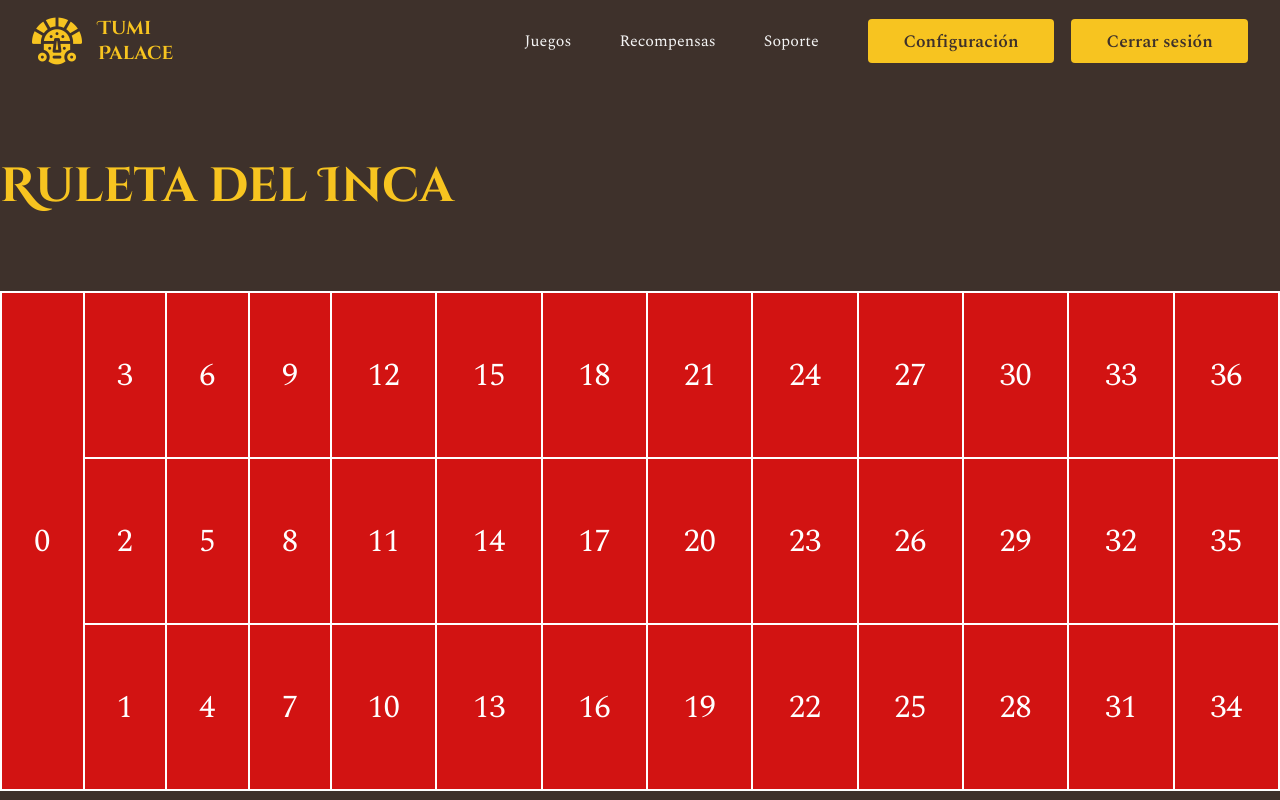
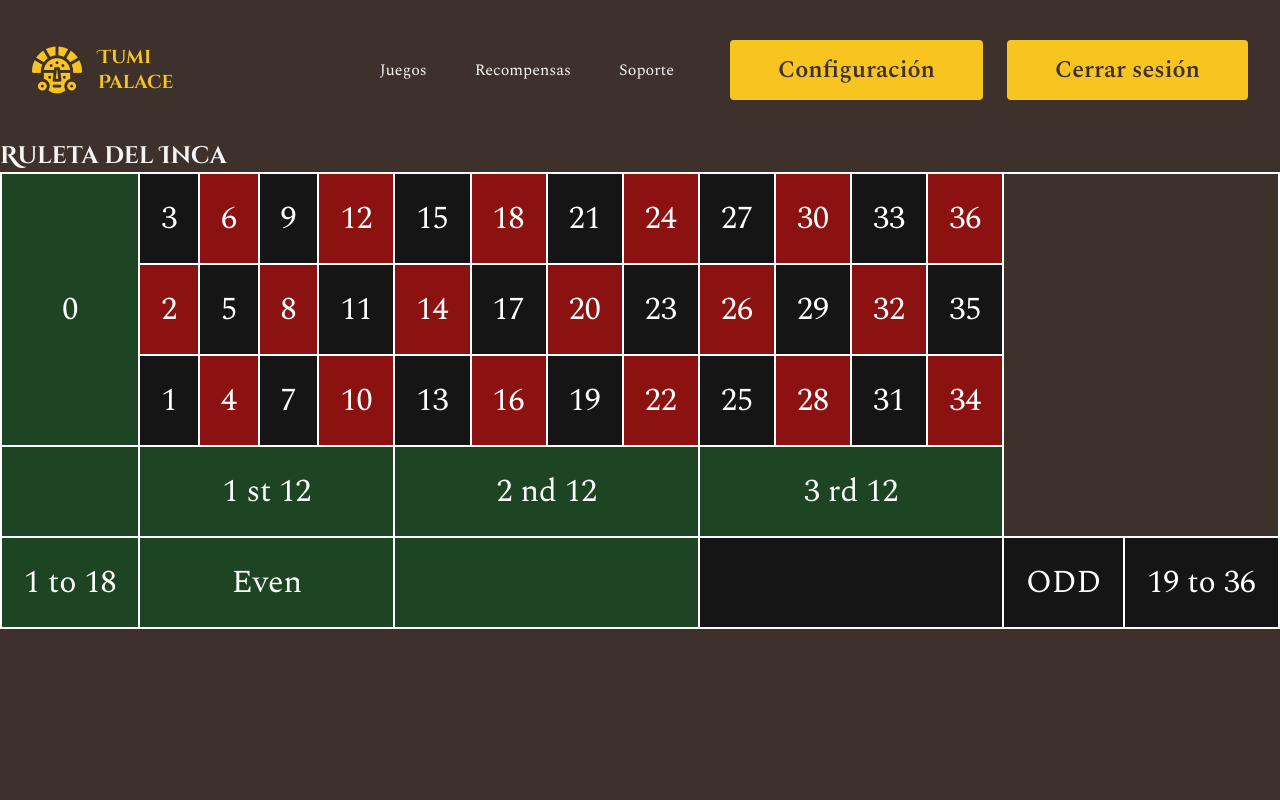
Before and after one commit to kaloslazo/TumiPalace, a Flask app: page /roulette in a window 1280 px wide. Run offline with Flask 3, Linux system fonts and the light colour scheme; the visitor is signed in with stand-in values (Sample User, id 1); parts of the project's set-up code (start-up, migrations or seed data) failed here and were passed over.

Commit message:
:zap: refactor rulette & basic javascript implementation

```diff
--- a/static/css/roulette.css
+++ b/static/css/roulette.css
@@ -1,11 +1,16 @@
-#roulette h1{
-    margin: 1.5em 0em;
+#rouletteHeader h1{
+    margin: 3em 0em;
     font-family: var(--fontPrimary);
     font-size: 3em;
     color: var(--yellowBrig);
 }
+#rouletteHeader img{
+    width: 150px;
+    margin-right: 3em;
+}
 #roulettePool {
-    background-color: #4E6A54;
+    margin-bottom: 2em;
+    background-color: var(--bgColor);
 }
 
 /*===: Table :===*/
@@ -13,22 +18,113 @@ table, th, td {
     border: 2px solid #FFF;
 }
 table {
+    border-radius: 8px;
     width: 100%;
-    height: 500px;
+    height: 300px;
     border-collapse: collapse;
-    background: #D21312;
-    position: relative;
 }
 td {
     text-align: center;
     font-size: 32px;
     padding: 20px;
-    background: #D21312;
+    background: #8C1212;
     color: #fff;
 }
 .zg{
-    background-color: #072f0c !important;
+    background-color: #1e4523 !important;
+}
+.tg{
+    border: 1px solid var(--bgColor);
+    border-top: 1px solid #FFF;
+    border-right: 1px solid #FFF;
+    background-color: transparent !important;
 }
 .b{
-    background-color: #111 !important;
+    background-color: #161515 !important;
 }
+.r{
+    background-color: #8C1212 !important;
+}
+#roulette img{
+    display: block;
+}
+
+
+/*===: Tokens :===*/
+#rouletteMenu, #rouletteMenu2{
+    margin: 3em 0em;
+    padding: 2em 0em;
+    border-radius: 8px;
+    background-color: var(--bgColorHoverBrig);
+}
+#rouletteMenu2{
+    margin-top: 5em;
+    font-size: .9em;
+}
+#rouletteMenu p, #rouletteMenu2 p{
+    font-family: var(--fontPrimary);
+    font-size: 2em;
+    color: var(--yellowBrig);
+    text-align: center;
+    margin: 0em 1em;
+}
+#rouletteMenu, #rouletteMenu2, #rouletteTokens, #roulleteBtn, #rouletteHeader{
+    display: flex;
+    align-items: center;
+    justify-content: center;
+    flex-direction: row;
+}
+#rouletteMenu{
+    justify-content: space-around;
+}
+#rouletteMenu2{
+    flex-direction: column;
+}
+#rouletteCounter{
+    color: var(--yellowBrig) !important;
+    margin-bottom: 1em !important;
+}
+#rouletteCounter > span{
+    color: #FFF !important;
+}
+#rouletteTokens a img{
+    width: 150px;
+}
+#rouletteTokens a{
+    margin: 0em .8em;
+}
+#rouletteTokens a:hover img{
+    -webkit-filter: drop-shadow(5px 5px 5px #222);
+    filter: drop-shadow(0px 0px 30px var(--bgColor));
+    border: solid 5px transparent;
+}
+
+.btn{
+    padding: .5em 2em;
+    margin: 1em 0em;
+    width: 100%;
+    font-size: 1.5em;
+    font-family: var(--fontSecondary);
+    color: var(--bgColor);
+    font-weight: bold;
+    border: none;
+    border-radius:4px;
+}
+.btn:hover{
+    transition: 300ms all ease;
+    opacity: 90%;
+}
+#roulleteBtn{
+    flex-direction: column;
+    justify-content: space-around;
+}
+.tokenCoin .selected {
+    transform: translateY(-20px) scale(1.2);
+}
+.btn2{
+    width: auto;
+    margin-left: 2em;
+}
+#actionSelected{
+    color: #FFF;
+}
--- a/templates/roulette.html
+++ b/templates/roulette.html
@@ -31,47 +31,61 @@
         <div id="roulettePool">
             <table>
                 <tr>
-                    <td rowspan="3" colspan="3">0</td>
-                    <td>3</td>
-                    <td>6</td>
-                    <td>9</td>
-                    <td>12</td>
-                    <td>15</td>
-                    <td>18</td>
-                    <td>21</td>
-                    <td>24</td>
-                    <td>27</td>
-                    <td>30</td>
-                    <td>33</td>
-                    <td>36</td>
+                    <td rowspan="3" colspan="3" class="zg">0</td>
+                    <td class="b">3</td>
+                    <td class="r">6</td>
+                    <td class="b">9</td>
+                    <td class="r">12</td>
+                    <td class="b">15</td>
+                    <td class="r">18</td>
+                    <td class="b">21</td>
+                    <td class="r">24</td>
+                    <td class="b">27</td>
+                    <td class="r">30</td>
+                    <td class="b">33</td>
+                    <td class="r">36</td>
                 </tr>
                 <tr>
                     <td>2</td>
-                    <td>5</td>
+                    <td class="b">5</td>
                     <td>8</td>
-                    <td>11</td>
+                    <td class="b">11</td>
                     <td>14</td>
-                    <td>17</td>
+                    <td class="b">17</td>
                     <td>20</td>
-                    <td>23</td>
+                    <td class="b">23</td>
                     <td>26</td>
-                    <td>29</td>
+                    <td class="b">29</td>
                     <td>32</td>
-                    <td>35</td>
+                    <td class="b">35</td>
                 </tr>
                 <tr>
-                    <td>1</td>
+                    <td class="b">1</td>
                     <td>4</td>
-                    <td>7</td>
+                    <td class="b">7</td>
                     <td>10</td>
-                    <td>13</td>
+                    <td class="b">13</td>
                     <td>16</td>
-                    <td>19</td>
+                    <td class="b">19</td>
                     <td>22</td>
-                    <td>25</td>
+                    <td class="b">25</td>
                     <td>28</td>
-                    <td>31</td>
+                    <td class="b">31</td>
                     <td>34</td>
+                </tr>
+                <tr>
+                    <td class="zg" rowspan="1" colspan="0"></td>
+                    <td class="zg" rowspan="1" colspan="6">1 st 12</td>
+                    <td class="zg" rowspan="1" colspan="4">2 nd 12</td>
+                    <td class="zg" rowspan="1" colspan="4">3 rd 12</td>
+                </tr>
+                <tr>
+                    <td class="zg" rowspan="1" colspan="0">1 to 18</td>
+                    <td class="zg" rowspan="1" colspan="6">Even</td>
+                    <td class="zg" rowspan="1" colspan="4"></td>
+                    <td class="b" rowspan="1" colspan="4"></td>
+                    <td class="b" rowspan="1" colspan="4">ODD</td>
+                    <td class="b" rowspan="1" colspan="4">19 to 36</td>
                 </tr>
               </table>
         </div>
```
Also changed, not shown: static/js/roulette.js (added, +91 -0 lines), static/img/rouletteGame/token100.png.
